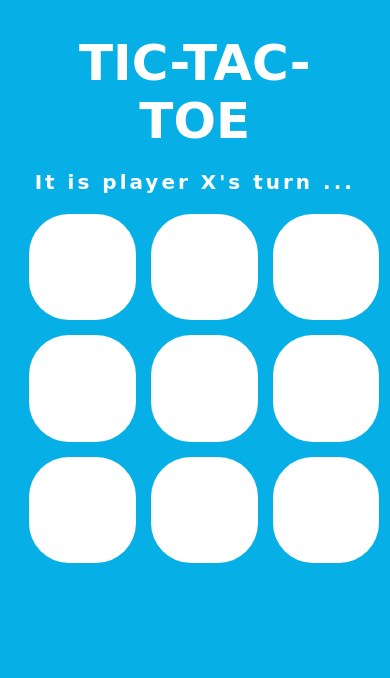
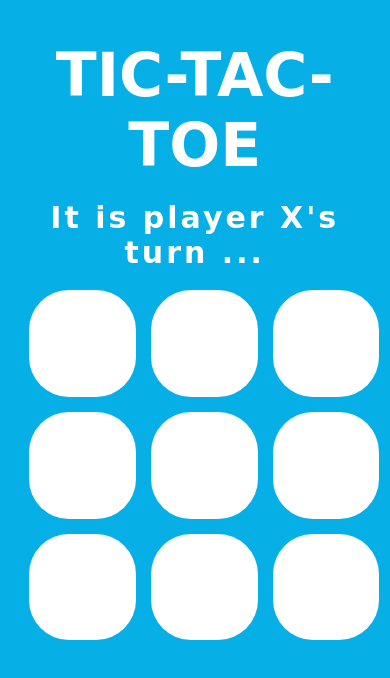
Before and after one commit to wendyyzhu/tic-tac-toe, a plain HTML site: page index.html in a window 390 px wide. Drawn offline with nearby package versions, Linux system fonts and the light colour scheme; a web font is replaced by a local one.

Commit message:
updated CSS

```diff
--- a/style.css
+++ b/style.css
@@ -17,7 +17,7 @@ body {
 
 .backgroundo {
     background-image: url(images/Background-raining.png);
-    background-size: contain;
+    background-size: auto;
     background-repeat: repeat;
 }
 
@@ -98,10 +98,10 @@ button:hover{
 
 @media screen and (max-width: 500px){
     h1 {
-        font-size: 50px;
+        font-size: 60px;
     }
     h2, h3, button{
-        font-size: 20px;
+        font-size: 30px;
     }
     h2 {
         margin-bottom: 0px;
```
